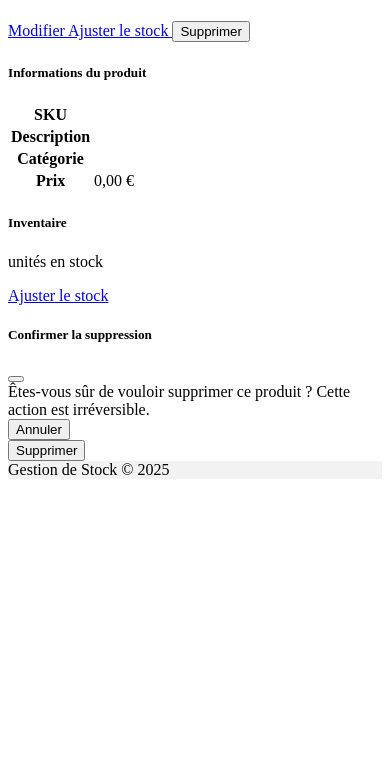
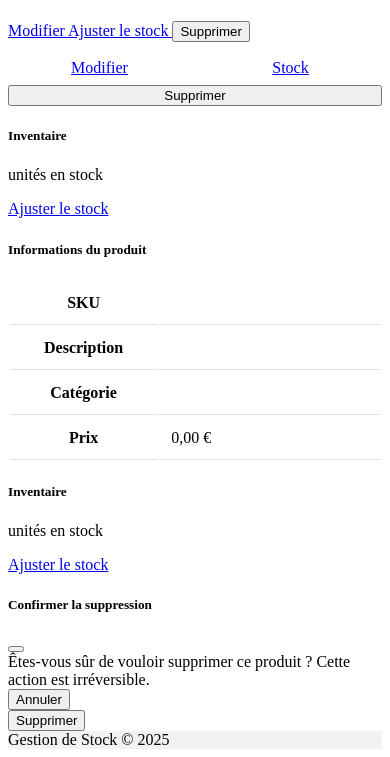
Before and after one commit to creach-t/stock-management-frontend, a Symfony app: template templates/product/show.html.twig in a window 390 px wide. Shown: the part 166-923 px from the top of the page. Before the commit the page ends 645 px from the top, so only its background shows below. Run offline with Twig, Linux system fonts and the light colour scheme; the template is opened without the code that fills it, so the values that code supplies are empty; some libraries are stand-ins or nearby versions.

Commit message:
Optimisation de la page détail produit pour les mobiles

```diff
--- a/templates/product/show.html.twig
+++ b/templates/product/show.html.twig
@@ -1,6 +1,55 @@
 {% extends 'base.html.twig' %}
 
 {% block title %}Détails du produit - {{ product.name }}{% endblock %}
+
+{% block stylesheets %}
+{{ parent() }}
+<style>
+    /* Styles pour mobile */
+    @media (max-width: 767px) {
+        .product-title {
+            font-size: 1.5rem;
+            margin-bottom: 1rem;
+        }
+
+        .action-buttons {
+            display: grid;
+            grid-template-columns: 1fr 1fr;
+            gap: 0.5rem;
+            margin-bottom: 1rem;
+        }
+
+        .action-buttons .btn {
+            margin: 0;
+            display: flex;
+            align-items: center;
+            justify-content: center;
+        }
+
+        .action-buttons .btn-danger {
+            grid-column: span 2;
+        }
+
+        .inventory-card {
+            margin-bottom: 1.5rem;
+        }
+
+        .product-info-card table {
+            width: 100%;
+        }
+
+        .product-info-card th,
+        .product-info-card td {
+            padding: 0.75rem;
+            border-bottom: 1px solid #dee2e6;
+        }
+
+        .product-info-card th {
+            width: 40%;
+        }
+    }
+</style>
+{% endblock %}
 
 {% block body %}
     <nav aria-label="breadcrumb" class="mb-4">
@@ -11,7 +60,8 @@
         </ol>
     </nav>
 
-    <div class="d-flex justify-content-between align-items-center mb-4">
+    {# Desktop header #}
+    <div class="d-none d-md-flex justify-content-between align-items-center mb-4">
         <h1>{{ product.name }}</h1>
         <div class="btn-group" role="group">
             <a href="{{ path('product_edit', {'id': product.id}) }}" class="btn btn-warning">
@@ -26,8 +76,48 @@
         </div>
     </div>
 
+    {# Mobile header #}
+    <div class="d-md-none mb-3">
+        <h1 class="product-title">{{ product.name }}</h1>
+        <div class="action-buttons">
+            <a href="{{ path('product_edit', {'id': product.id}) }}" class="btn btn-warning">
+                <i class="bi bi-pencil"></i> Modifier
+            </a>
+            <a href="{{ path('product_stock', {'id': product.id}) }}" class="btn btn-primary">
+                <i class="bi bi-box"></i> Stock
+            </a>
+            <button type="button" class="btn btn-danger" data-bs-toggle="modal" data-bs-target="#deleteModal">
+                <i class="bi bi-trash"></i> Supprimer
+            </button>
+        </div>
+    </div>
+
     <div class="row">
-        <div class="col-md-8">
+        {# Mobile - On affiche d'abord l'inventaire puis les informations #}
+        <div class="d-md-none col-12 inventory-card">
+            <div class="card mb-4">
+                <div class="card-header {% if product.isLowStock() %}bg-warning text-white{% else %}bg-success text-white{% endif %}">
+                    <h5 class="card-title mb-0">Inventaire</h5>
+                </div>
+                <div class="card-body text-center">
+                    <h1 class="display-1 {% if product.isLowStock() %}text-warning{% endif %}">{{ product.quantity }}</h1>
+                    <p class="mb-0">unités en stock</p>
+                    {% if product.isLowStock() %}
+                        <div class="alert alert-warning mt-3 mb-0">
+                            <i class="bi bi-exclamation-triangle"></i> Stock faible
+                        </div>
+                    {% endif %}
+                    <div class="mt-3">
+                        <a href="{{ path('product_stock', {'id': product.id}) }}" class="btn btn-primary">
+                            <i class="bi bi-box"></i> Ajuster le stock
+                        </a>
+                    </div>
+                </div>
+            </div>
+        </div>
+
+        {# Informations du produit - pour tous les écrans #}
+        <div class="col-md-8 product-info-card">
             <div class="card mb-4">
                 <div class="card-header">
                     <h5 class="card-title mb-0">Informations du produit</h5>
@@ -36,7 +126,7 @@
                     <table class="table">
                         <tbody>
                             <tr>
-                                <th style="width: 30%">SKU</th>
+                                <th>SKU</th>
                                 <td>{{ product.sku }}</td>
                             </tr>
                             <tr>
@@ -56,7 +146,9 @@
                 </div>
             </div>
         </div>
-        <div class="col-md-4">
+
+        {# Inventaire - visible seulement sur desktop #}
+        <div class="d-none d-md-block col-md-4">
             <div class="card mb-4">
                 <div class="card-header {% if product.isLowStock() %}bg-warning text-white{% else %}bg-success text-white{% endif %}">
                     <h5 class="card-title mb-0">Inventaire</h5>
```
